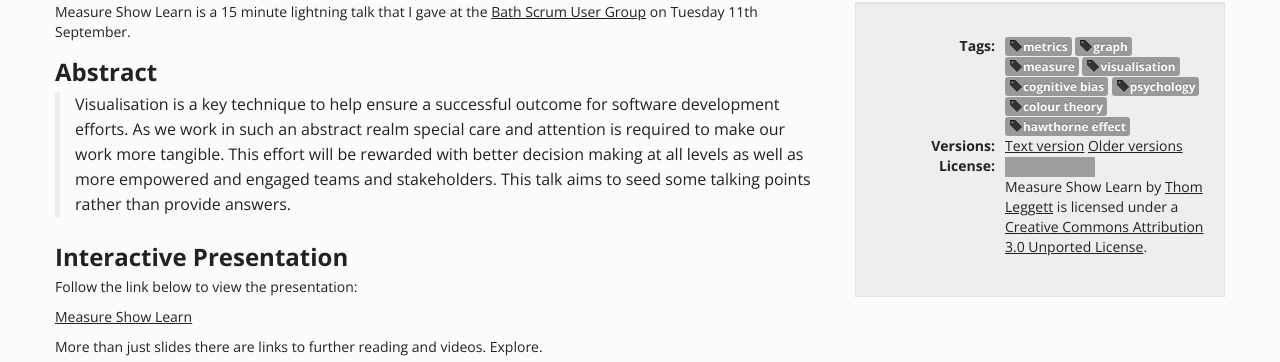
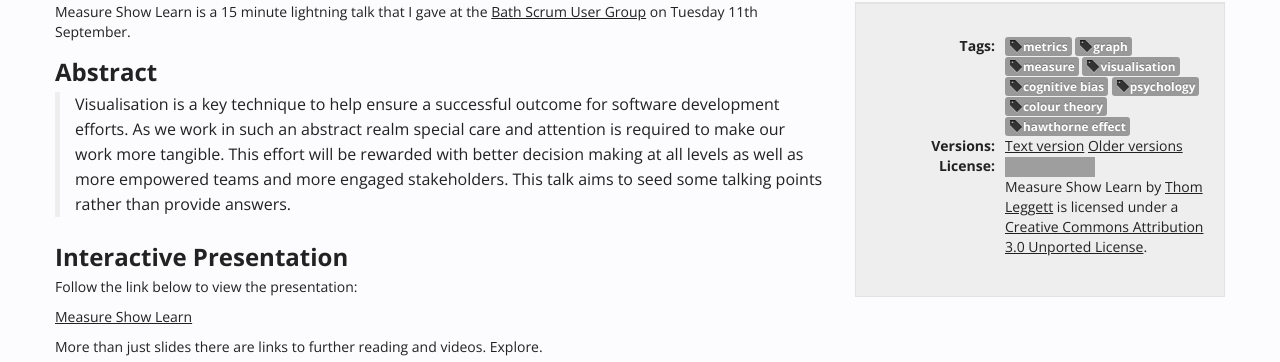
Before and after one commit to tteggel/tteggel.github.io, a Jekyll site: the page built from articles/_posts/2012-09-11-measure-show-learn.md, in a window 1280 px wide. Shown: the part 148-510 px from the top of the page. Built offline with Jekyll 4.4.1, drawn with Linux system fonts in a browser that asks for light colours; nearby versions of some CDN libraries; Markdown is read by kramdown in place of the engine named in the settings; comment, search, counter and statistics services are not loaded; grey boxes are pictures that could not be loaded.

Commit message:
Edit abstract.

```diff
--- a/articles/_posts/2012-09-11-measure-show-learn.md
+++ b/articles/_posts/2012-09-11-measure-show-learn.md
@@ -7,7 +7,7 @@ tags: ["metrics", "graph", "measure", "visualisation", "cognitive bias", "psycho
 Measure Show Learn is a 15 minute lightning talk that I gave at the [Bath Scrum User Group][2] on Tuesday 11th September.
 
 ## Abstract
-> Visualisation is a key technique to help ensure a successful outcome for software development efforts. As we work in such an abstract realm special care and attention is required to make our work more tangible. This effort will be rewarded with better decision making at all levels as well as  more empowered and engaged teams and stakeholders. This talk aims to seed some talking points rather than provide answers.
+> Visualisation is a key technique to help ensure a successful outcome for software development efforts. As we work in such an abstract realm special care and attention is required to make our work more tangible. This effort will be rewarded with better decision making at all levels as well as  more empowered teams and more engaged stakeholders. This talk aims to seed some talking points rather than provide answers.
 
 ## Interactive Presentation
 Follow the link below to view the presentation:
```
